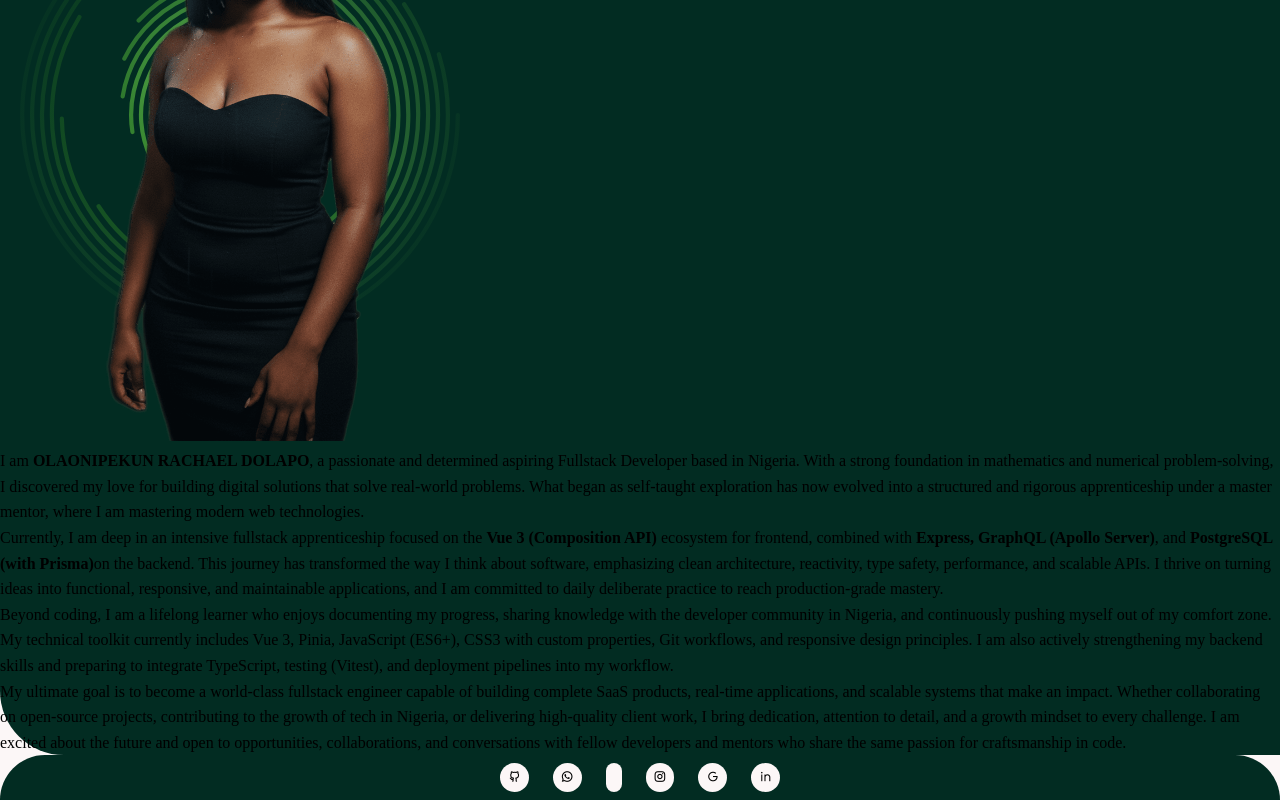
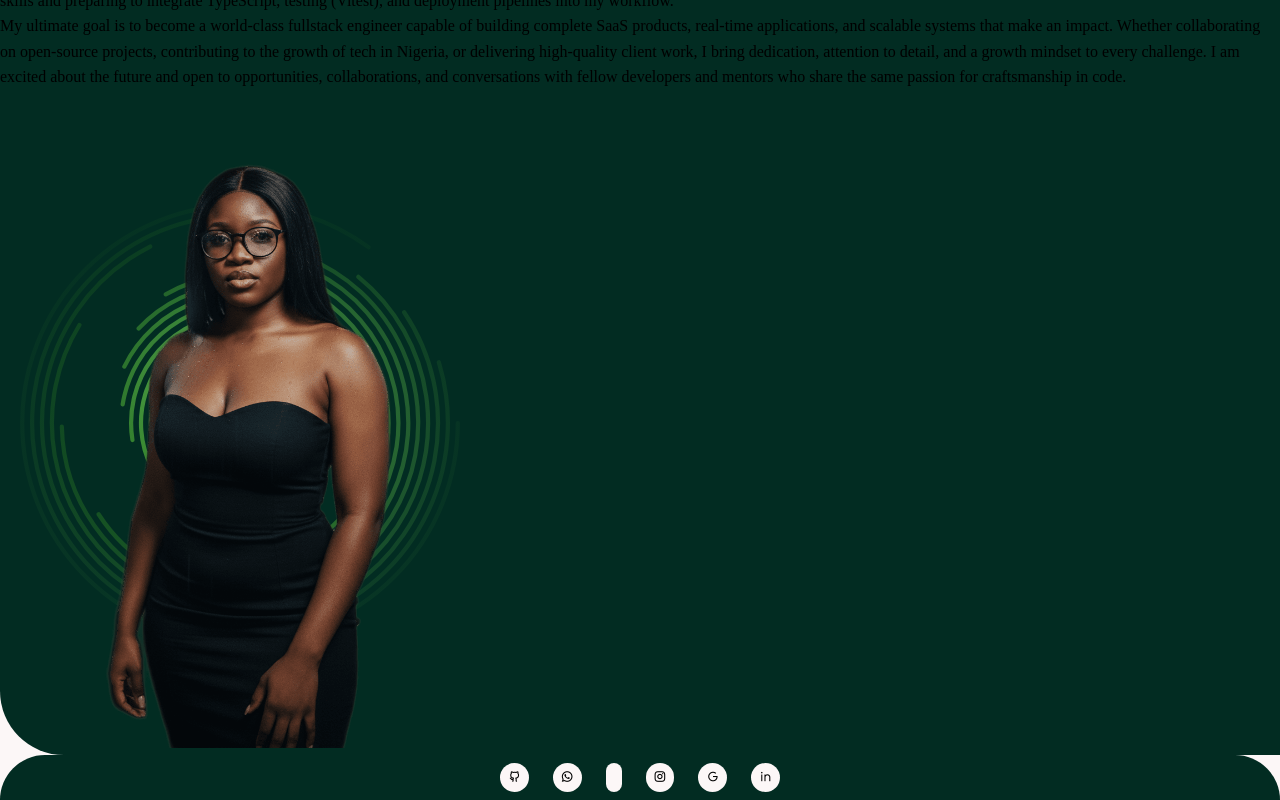
Before and after one commit to Lovethrech/my-main-portfolio, a Vue app: page /about in a window 1280 px wide. Shown: the part 368-1168 px from the top of the page. Built offline with nearby package versions, Linux system fonts and the light colour scheme; some icons are missing.

Commit message:
working on the footer components.

```diff
--- a/src/components/about/AboutMain.vue
+++ b/src/components/about/AboutMain.vue
@@ -1,9 +1,11 @@
 <script setup>
 import AboutTitle from './AboutTitle.vue';
+import AboutDesc from './AboutDesc.vue';
 </script>
 
 <template>
     <section class="about-main">
         <AboutTitle/>
+        <AboutDesc/>
     </section>
 </template>
--- a/src/views/AboutView.vue
+++ b/src/views/AboutView.vue
@@ -9,29 +9,6 @@ import HomeHeroUserProfileImage from '@/components/home/hero/HomeHeroUserProfile
         <div class="about-view-main-ctn">
             <HomeHeroUserProfileImage/>
         </div>
-        <p class="home-about-desc">
-            I am <b class="author-name bold-text">OLAONIPEKUN RACHAEL DOLAPO</b>, a passionate and determined aspiring Fullstack Developer based in Nigeria.
-            With a strong foundation in mathematics and numerical problem-solving, I discovered my love for building
-            digital solutions that solve real-world problems. What began as self-taught exploration has now evolved into
-            a structured and rigorous apprenticeship under a master mentor, where I am mastering modern web technologies.
-            <br/>
-            Currently, I am deep in an intensive fullstack apprenticeship focused on the <b class="bold-text">Vue 3 (Composition API)</b> ecosystem
-            for frontend, combined with <b class="bold-text">Express, GraphQL (Apollo Server)</b>, and <b class="bold-text">PostgreSQL (with Prisma)</b>on the backend.
-            This journey has transformed the way I think about software, emphasizing clean architecture, reactivity, type safety,
-            performance, and scalable APIs. I thrive on turning ideas into functional, responsive, and maintainable applications,
-            and I am committed to daily deliberate practice to reach production-grade mastery.
-            <br/>
-            Beyond coding, I am a lifelong learner who enjoys documenting my progress, sharing knowledge with the developer community
-            in Nigeria, and continuously pushing myself out of my comfort zone. My technical toolkit currently includes Vue 3, Pinia,
-            JavaScript (ES6+), CSS3 with custom properties, Git workflows, and responsive design principles. I am also actively strengthening
-            my backend skills and preparing to integrate TypeScript, testing (Vitest), and deployment pipelines into my workflow.
-            <br/>
-            My ultimate goal is to become a world-class fullstack engineer capable of building complete SaaS products, real-time applications,
-            and scalable systems that make an impact. Whether collaborating on open-source projects, contributing to the growth of tech in Nigeria,
-            or delivering high-quality client work, I bring dedication, attention to detail, and a growth mindset to every challenge. I am excited
-            about the future and open to opportunities, collaborations, and conversations with fellow developers and mentors who share the same passion
-            for craftsmanship in code.
-        </p>
     </main>
 </template>
 
```
